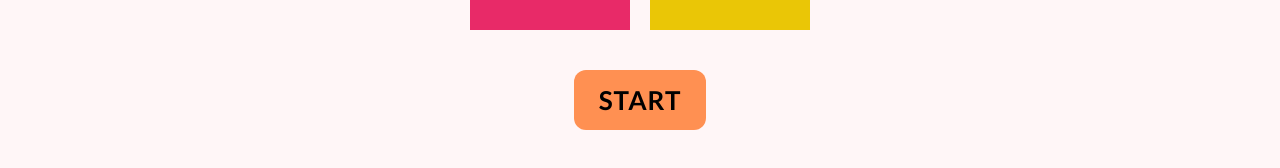
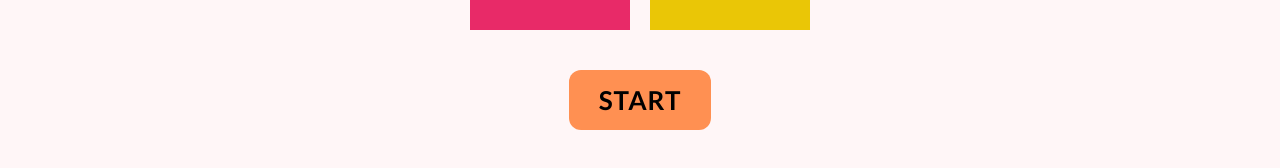
Before and after one commit to WeraGitHub/TinTon_React, a React (Create React App) app: page / in a window 1280 px wide. Shown: the part 560-728 px from the top of the page. Built offline with nearby package versions, Linux system fonts and the light colour scheme.

Commit message:
Start button style change

```diff
--- a/src/components/StartButton.css
+++ b/src/components/StartButton.css
@@ -4,7 +4,7 @@
     text-transform: uppercase;
     border: none;
     font-size: 26px;
-    padding: 14px 25px;
+    padding: 14px 30px;
     border-radius: 12px;
     letter-spacing: 1px;
 }
```
